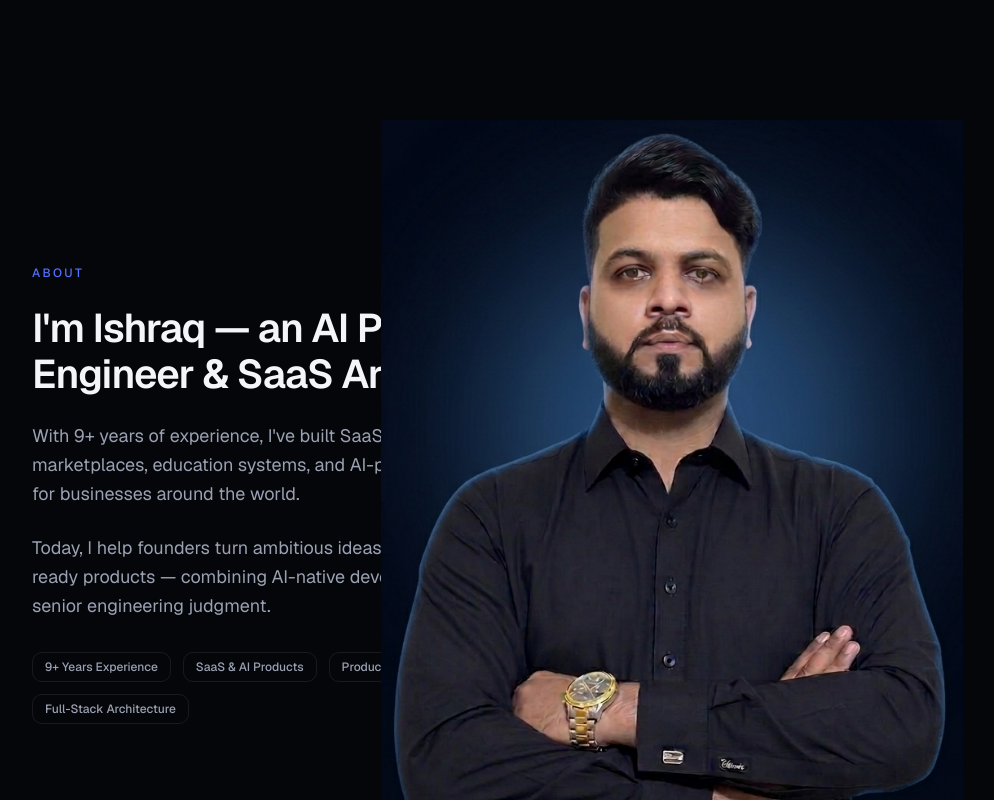
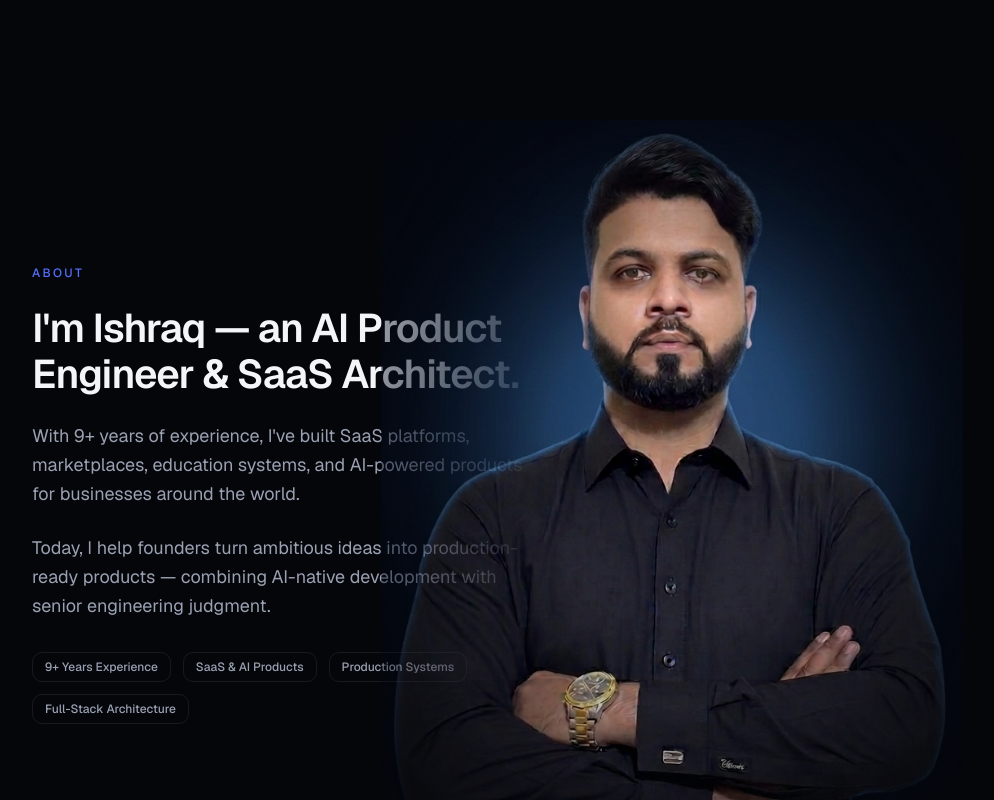
Before and after one commit to IshraqQureshi/ishraq-qureshi, a Next.js app: page / in a window 1280 px wide. Shown: the part 6040-6840 px from the top of the page, without its empty margins (8-1002 px from the left). Built offline with nearby package versions, Linux system fonts and the light colour scheme; no server answers.

Commit message:
Add radial-gradient mask to About-section photo for a soft edge fade
Applied to both the homepage and /mvp About sections, via inline style
on the Image component since the multi-value mask-image gradient isn't
cleanly expressible as a Tailwind utility class.

```diff
--- a/components/about/AboutSection.tsx
+++ b/components/about/AboutSection.tsx
@@ -48,6 +48,11 @@ export function AboutSection() {
           fill
           sizes="(min-width: 1024px) 600px, 100vw"
           className="object-contain object-bottom"
+          style={{
+            WebkitMaskImage:
+              "radial-gradient(ellipse 70% 75% at 50% 45%, #000 30%, transparent 100%)",
+            maskImage: "radial-gradient(ellipse 70% 75% at 50% 45%, #000 30%, transparent 100%)",
+          }}
         />
       </div>
     </section>
--- a/components/mvp/MvpAbout.tsx
+++ b/components/mvp/MvpAbout.tsx
@@ -30,6 +30,11 @@ export function MvpAbout() {
           fill
           sizes="(min-width: 1024px) 600px, 100vw"
           className="object-contain object-bottom"
+          style={{
+            WebkitMaskImage:
+              "radial-gradient(ellipse 70% 75% at 50% 45%, #000 30%, transparent 100%)",
+            maskImage: "radial-gradient(ellipse 70% 75% at 50% 45%, #000 30%, transparent 100%)",
+          }}
         />
       </div>
     </section>
```
